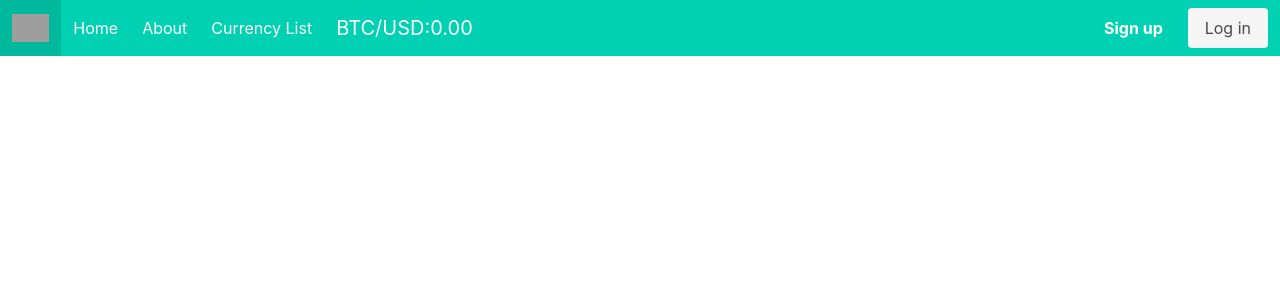
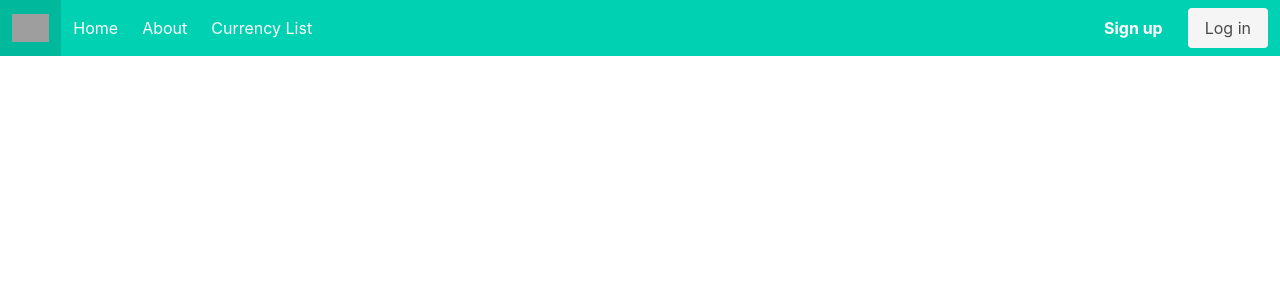
Before and after one commit to lavanv1107/angular-app, an Angular app in the folder angular-app/: page / in a window 1280 px wide. Shown: the top 300 px of the page. Built offline with nearby package versions, Linux system fonts and the light colour scheme; no server answers; grey boxes are pictures that could not be loaded.

Commit message:
Remove exchange rate from header

```diff
--- a/angular-app/src/app/components/header/header.component.html
+++ b/angular-app/src/app/components/header/header.component.html
@@ -31,10 +31,6 @@
         routerLinkActive="active"
         >Currency List</a
       >
-      <div class="navbar-item">
-        <span class="is-size-5">BTC/USD:</span>
-        <span class="is-size-5">{{ exchangeRate | number : "1.2-2" }}</span>
-      </div>
     </div>
 
     <div class="navbar-end">
```
